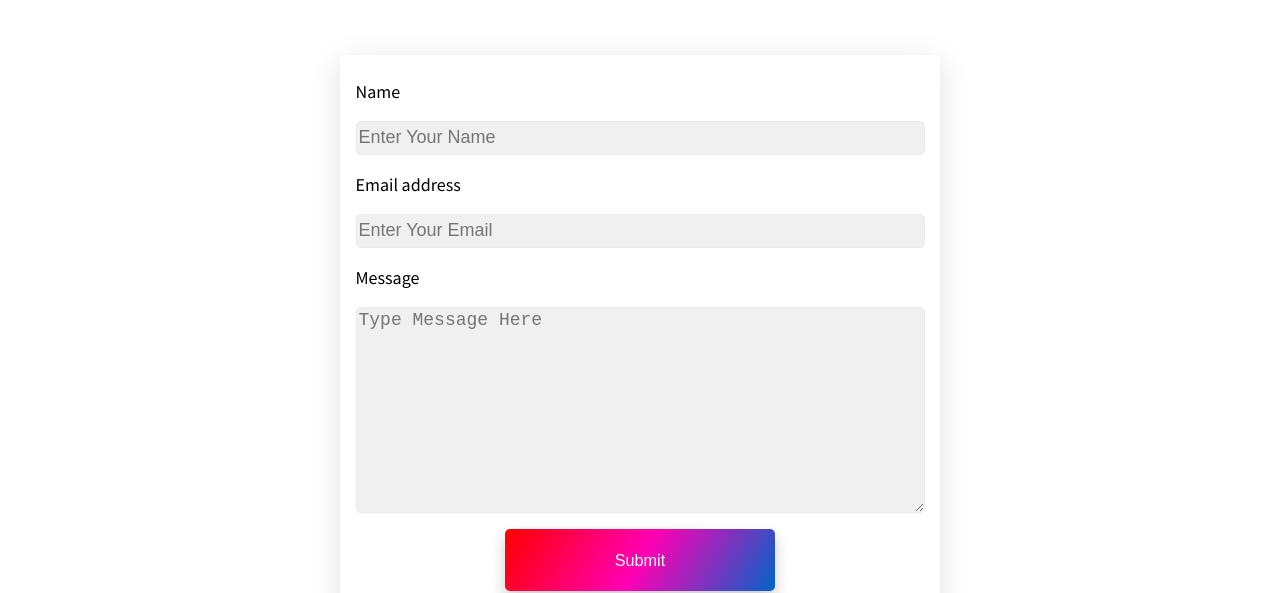
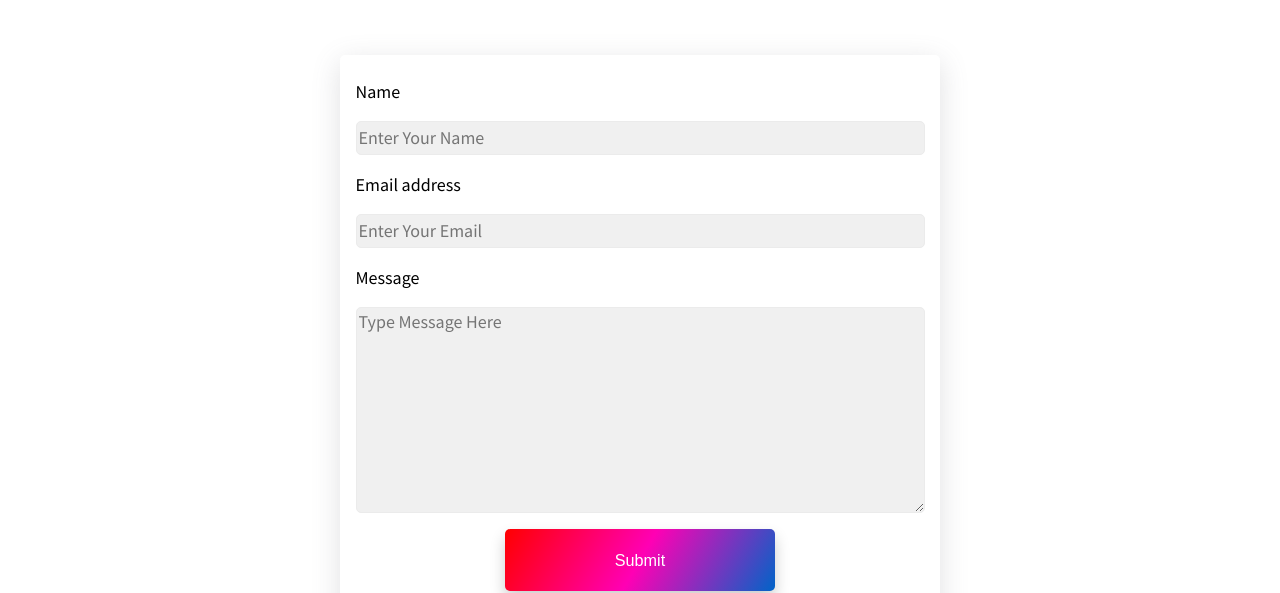
Before and after one commit to kavdesilva/portfolio_v.2, a Next.js app in the folder client/: page / in a window 1280 px wide. Shown: the part 2860-3453 px from the top of the page. Built offline with nearby package versions, Linux system fonts and the light colour scheme.

Commit message:
minor formatting, update readme to credit design for template.

```diff
--- a/client/src/styles/app.css
+++ b/client/src/styles/app.css
@@ -45,7 +45,13 @@ body {
 button {
     border: none;
     padding: 0.3em;
-    background-image: linear-gradient(120deg,rgba(255, 0, 0, 1), rgba(255, 0, 180, 1), rgba(0, 100, 200, 1));
+    background-image:
+        linear-gradient(
+            120deg,
+            rgba(255, 0, 0, 1),
+            rgba(255, 0, 180, 1),
+            rgba(0, 100, 200, 1)
+        );
     box-shadow: 0px 8px 15px rgba(0, 0, 0, 0.2);
     border-radius: 5px;
     color: white;
@@ -55,7 +61,13 @@ button {
 
 button:hover {
     cursor: pointer;
-    background-image: linear-gradient(120deg,rgba(0, 100, 200, 1), rgba(255, 0, 180, 1), rgba(255, 0, 0, 1));
+    background-image:
+        linear-gradient(
+            120deg,
+            rgba(0, 100, 200, 1),
+            rgba(255, 0, 180, 1),
+            rgba(255, 0, 0, 1)
+        );
     -webkit-transition: background-color ease;
     -moz-transition: background-color ease;
     -o-transition: background-color ease;
@@ -241,6 +253,7 @@ a {
     background: #F0F0F0;
     border: 1px solid #EBEBEB;
     border-radius: 5px;
+    font-family: 'Source Sans Pro', sans-serif;
 }
 
 .form-container textarea{
@@ -251,6 +264,7 @@ a {
     background: #F0F0F0;
     border: 1px solid #EBEBEB;
     border-radius: 5px;
+    font-family: 'Source Sans Pro', sans-serif;
 }
 
 fieldset {
```
Also changed, not shown: 1 other file (tests, documents, lock files or other folders). Lines whose indentation alone changed are shown as unchanged.
